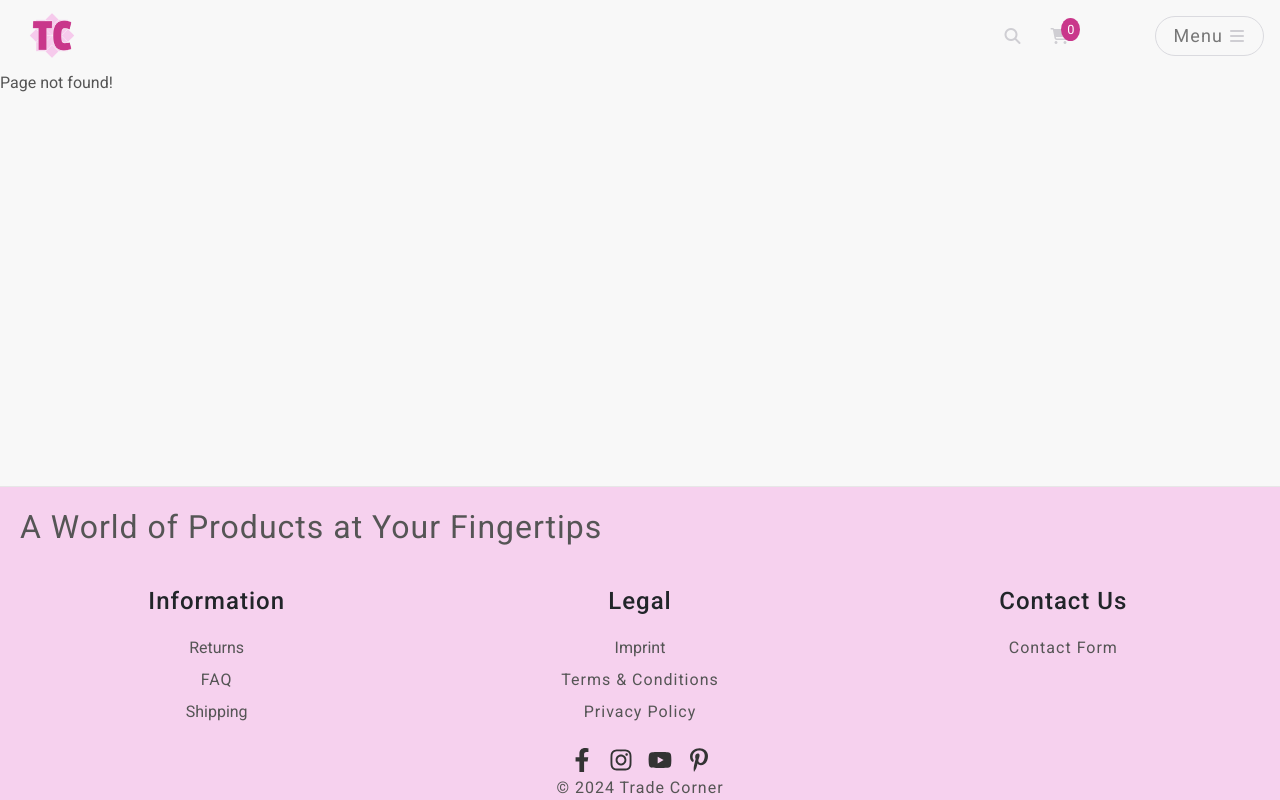
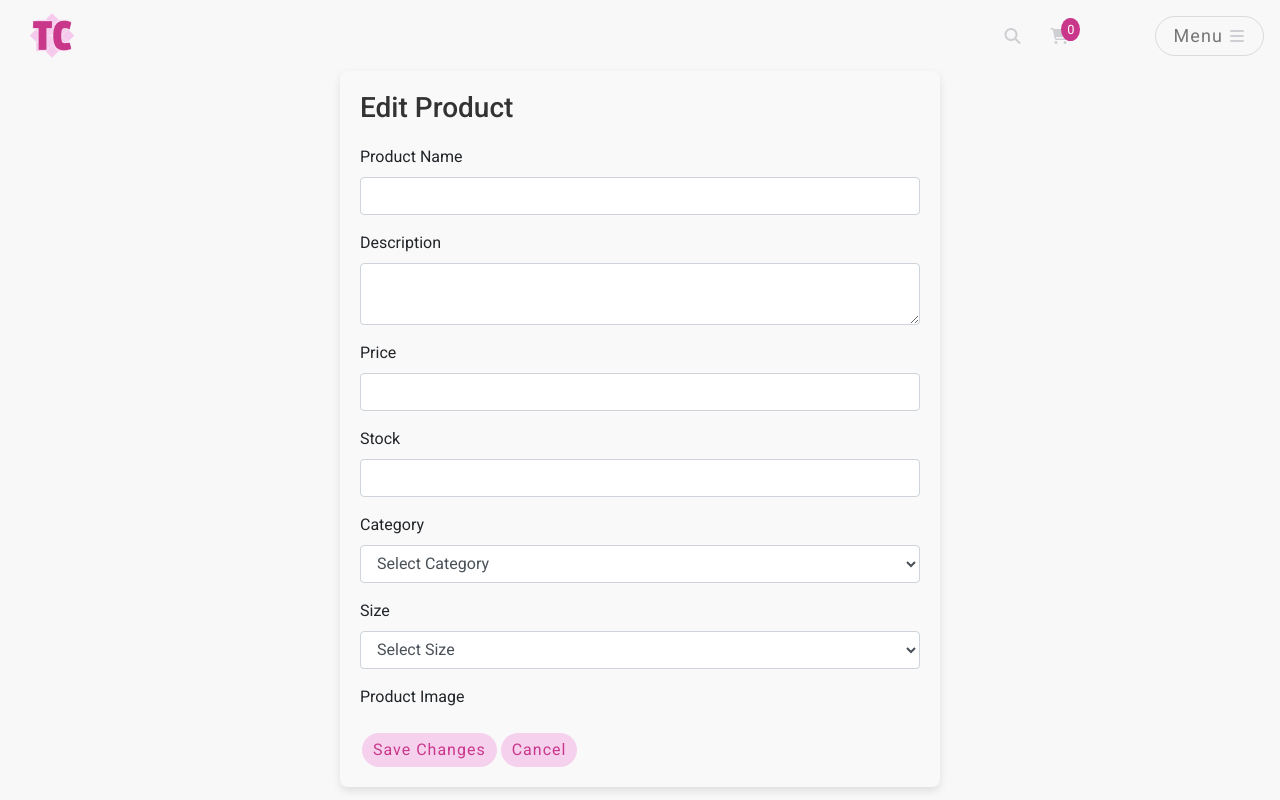
Before and after one commit to CedricNtwari/trade-corner, a React (Create React App) app: page /products/edit/1 in a window 1280 px wide. Shown: the top 800 px of the page. Built offline with nearby package versions, Linux system fonts and the light colour scheme; no server answers.

Commit message:
feat(products): add edit and delete functionality for products

```diff
--- a/src/App.js
+++ b/src/App.js
@@ -13,6 +13,7 @@ import TermsConditions from './pages/footer/TermsConditions'
 import PrivacyPolicy from './pages/footer/PrivacyPolicy'
 import ContactUs from './pages/footer/ContactUs'
 import AddProduct from './pages/products/AddProductForm'
+import EditProductPage from './pages/products/EditProductPage'
 
 function App() {
   return (
@@ -31,6 +32,7 @@ function App() {
           <Route exact path="/privacy-policy" component={PrivacyPolicy} />
           <Route exact path="/contact-us" component={ContactUs} />
           <Route exact path="/add-product" component={AddProduct} />
+          <Route path="/products/edit/:id" component={EditProductPage} />
           <Route render={() => <p>Page not found!</p>} />
         </Switch>
       </div>
--- /dev/null
+++ b/src/pages/products/EditProductPage.js
@@ -0,0 +1,229 @@
+import React, { useState, useEffect } from 'react'
+import { useHistory, useLocation, useParams } from 'react-router-dom'
+import axios from 'axios'
+import styles from '../../styles/Form.module.css'
+import btnStyles from '../../styles/Button.module.css'
+
+const EditProductPage = () => {
+  const { id } = useParams()
+  const history = useHistory()
+  const location = useLocation()
+  const [productData, setProductData] = useState({
+    name: '',
+    description: '',
+    price: '',
+    stock: '',
+    category: '',
+    size: '',
+    image: null,
+  })
+
+  const [errors, setErrors] = useState({})
+  const [successMessage, setSuccessMessage] = useState('')
+
+  useEffect(() => {
+    if (location.state?.product) {
+      setProductData(location.state.product)
+    } else {
+      axios
+        .get(`/products/${id}/`)
+        .then((response) => setProductData(response.data))
+        .catch((err) => console.error('Error fetching product data:', err))
+    }
+  }, [id, location.state])
+
+  const handleChange = (e) => {
+    const { name, value, files } = e.target
+
+    if (name === 'image') {
+      setProductData((prevData) => ({
+        ...prevData,
+        image: files[0],
+      }))
+    } else {
+      setProductData((prevData) => ({
+        ...prevData,
+        [name]: value,
+      }))
+    }
+  }
+
+  const handleImageChange = (e) => {
+    setProductData({
+      ...productData,
+      image: e.target.files[0],
+    })
+  }
+
+  const handleSubmit = (e) => {
+    e.preventDefault()
+    setErrors({})
+    setSuccessMessage('')
+
+    const formData = new FormData()
+    formData.append('name', productData.name)
+    formData.append('description', productData.description)
+    formData.append('price', productData.price)
+    formData.append('stock', productData.stock)
+    formData.append('category', productData.category)
+    formData.append('size', productData.size)
+
+    if (productData.image) {
+      formData.append('image', productData.image)
+    }
+
+    axios
+      .put(`/products/${id}/`, formData)
+      .then((response) => {
+        console.log('Product updated:', response.data)
+        setSuccessMessage('Product updated successfully!')
+        setTimeout(() => history.push('/profile'), 2000)
+      })
+      .catch((err) => {
+        if (err.response?.data) {
+          setErrors(err.response.data)
+        } else {
+          console.error('Error updating product:', err)
+        }
+      })
+  }
+
+  const handleCancel = () => {
+    history.push('/profile')
+  }
+
+  return (
+    <div className={styles.EditProductPage}>
+      <h1>Edit Product</h1>
+
+      {successMessage && (
+        <div className="alert alert-success" role="alert">
+          {successMessage} Redirecting to profile...
+        </div>
+      )}
+
+      <form onSubmit={handleSubmit} encType="multipart/form-data">
+        <div className="mb-3">
+          <label htmlFor="name" className="form-label">
+            Product Name
+          </label>
+          <input
+            type="text"
+            name="name"
+            value={productData.name}
+            onChange={handleChange}
+            className="form-control"
+          />
+          {errors.name && <div className="alert alert-danger">{errors.name[0]}</div>}
+        </div>
+
+        <div className="mb-3">
+          <label htmlFor="description" className="form-label">
+            Description
+          </label>
+          <textarea
+            name="description"
+            value={productData.description}
+            onChange={handleChange}
+            className="form-control"
+          />
+          {errors.description && <div className="alert alert-danger">{errors.description[0]}</div>}
+        </div>
+
+        <div className="mb-3">
+          <label htmlFor="price" className="form-label">
+            Price
+          </label>
+          <input
+            type="text"
+            name="price"
+            value={productData.price}
+            onChange={handleChange}
+            className="form-control"
+          />
+          {errors.price && <div className="alert alert-danger">{errors.price[0]}</div>}
+        </div>
+
+        <div className="mb-3">
+          <label htmlFor="stock" className="form-label">
+            Stock
+          </label>
+          <input
+            type="text"
+            name="stock"
+            value={productData.stock}
+            onChange={handleChange}
+            className="form-control"
+          />
+          {errors.stock && <div className="alert alert-danger">{errors.stock[0]}</div>}
+        </div>
+
+        <div className="mb-3">
+          <label htmlFor="category" className="form-label">
+            Category
+          </label>
+          <select
+            name="category"
+            value={productData.category}
+            onChange={handleChange}
+            className="form-control"
+          >
+            <option value="">Select Category</option>
+            <option value="men">Men</option>
+            <option value="women">Women</option>
+            <option value="kids">Kids</option>
+          </select>
+          {errors.category && <div className="alert alert-danger">{errors.category[0]}</div>}
+        </div>
+
+        <div className="mb-3">
+          <label htmlFor="size" className="form-label">
+            Size
+          </label>
+          <select
+            name="size"
+            value={productData.size}
+            onChange={handleChange}
+            className="form-control"
+          >
+            <option value="">Select Size</option>
+            <option value="XS">XS</option>
+            <option value="S">S</option>
+            <option value="M">M</option>
+            <option value="L">L</option>
+            <option value="XL">XL</option>
+          </select>
+          {errors.size && <div className="alert alert-danger">{errors.size[0]}</div>}
+        </div>
+
+        <div className="mb-3">
+          <label htmlFor="image" className="form-label">
+            Product Image
+          </label>
+          <input
+            type="file"
+            name="image"
+            onChange={handleImageChange}
+            className="form-control"
+            accept="image/*"
+          />
+          {errors.image && <div className="alert alert-danger">{errors.image[0]}</div>}
+        </div>
+
+        <button type="submit" className={`btn ${btnStyles.Button} ${btnStyles.Bright}`}>
+          Save Changes
+        </button>
+
+        <button
+          type="button"
+          className={`btn ${btnStyles.Button} ${btnStyles.Bright}`}
+          onClick={handleCancel}
+        >
+          Cancel
+        </button>
+      </form>
+    </div>
+  )
+}
+
+export default EditProductPage
--- /dev/null
+++ b/src/pages/profiles/UserProducts.js
@@ -0,0 +1,55 @@
+import { useHistory } from 'react-router-dom'
+import axios from 'axios'
+import styles from '../../styles/ProfilePage.module.css'
+import btnStyles from '../../styles/Button.module.css'
+
+const UserProducts = ({ products }) => {
+  const history = useHistory()
+
+  const handleEdit = (product) => {
+    history.push(`/products/edit/${product.id}`, { product })
+  }
+
+  const handleDelete = async (productId) => {
+    if (
+      window.confirm('Are you sure you want to delete this product? This action is not reversible.')
+    ) {
+      try {
+        await axios.delete(`/products/${productId}/`)
+        window.location.reload()
+      } catch (err) {
+        console.error('Error deleting product:', err)
+      }
+    }
+  }
+
+  return (
+    <div className={`p-4 ${styles.ProductsSection}`}>
+      <h2>My Products</h2>
+      <div className={styles.ProductGrid}>
+        {products.map((product) => (
+          <div key={product.id} className={styles.ProductItem}>
+            <img src={product.image} alt={product.name} className={styles.ProductImage} />
+            <h3>{product.name}</h3>
+            <p>{product.description}</p>
+            <p>${product.price}</p>
+            <button
+              className={`btn ${btnStyles.Button} ${btnStyles.Bright}`}
+              onClick={() => handleEdit(product)}
+            >
+              Edit
+            </button>
+            <button
+              className={`btn ${btnStyles.Button} ${btnStyles.Bright}`}
+              onClick={() => handleDelete(product.id)}
+            >
+              Delete
+            </button>
+          </div>
+        ))}
+      </div>
+    </div>
+  )
+}
+
+export default UserProducts
--- /dev/null
+++ b/src/styles/Form.module.css
@@ -0,0 +1,47 @@
+.EditProductPage {
+  padding: 20px;
+  max-width: 600px;
+  margin: 0 auto;
+  background-color: #f9f9f9;
+  border-radius: 8px;
+  box-shadow: 0 4px 8px rgba(0, 0, 0, 0.1);
+  margin-bottom: 50px;
+}
+
+.EditProductPage h1 {
+  font-size: 1.75rem;
+  margin-bottom: 20px;
+  color: #333;
+}
+
+.form-label {
+  font-weight: bold;
+  color: #333;
+}
+
+.form-control {
+  width: 100%;
+  padding: 8px;
+  margin-bottom: 10px;
+  border-radius: 4px;
+  border: 1px solid #ddd;
+}
+
+.btn {
+  display: inline-block;
+  padding: 10px 20px;
+  margin-right: 10px;
+  border-radius: 4px;
+  border: none;
+  cursor: pointer;
+}
+
+.btn-primary {
+  background-color: #c9378b;
+  color: #fff;
+}
+
+.btn-danger {
+  background-color: #ff4b4b;
+  color: #fff;
+}
```
